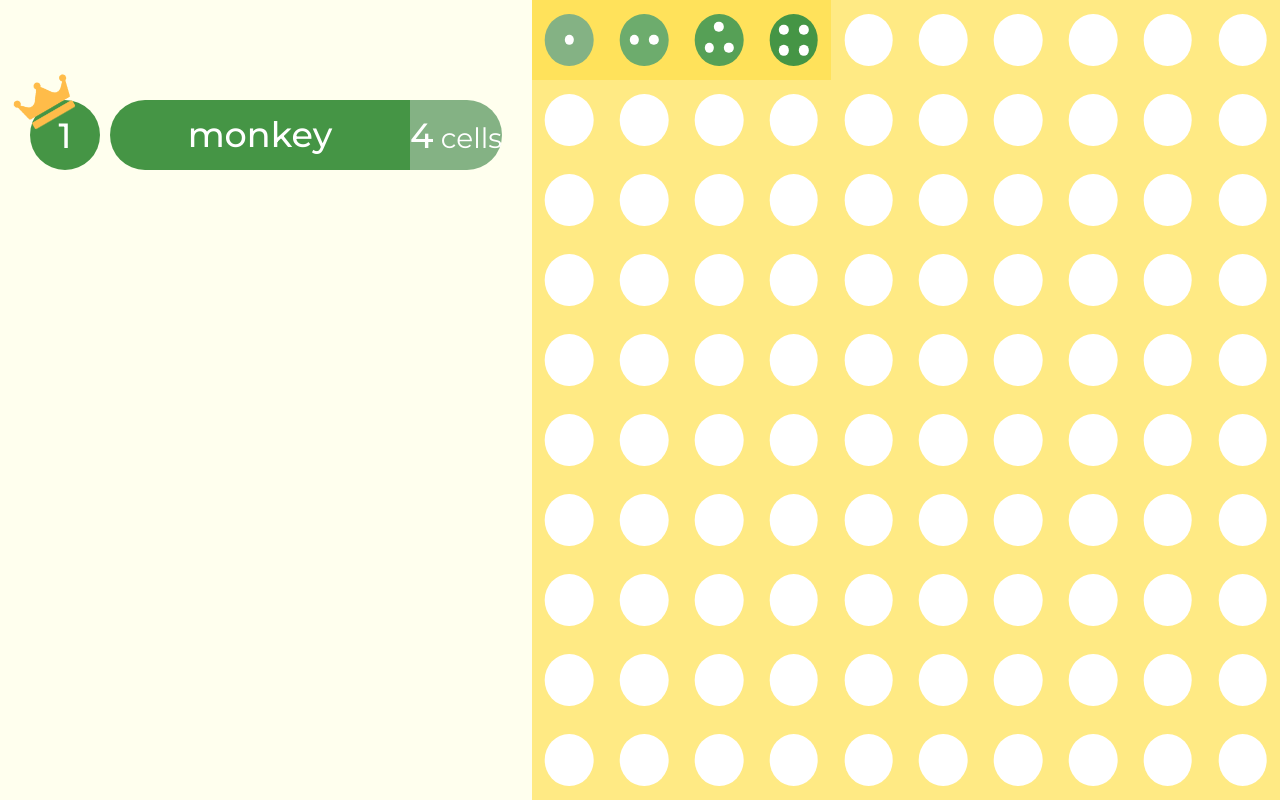
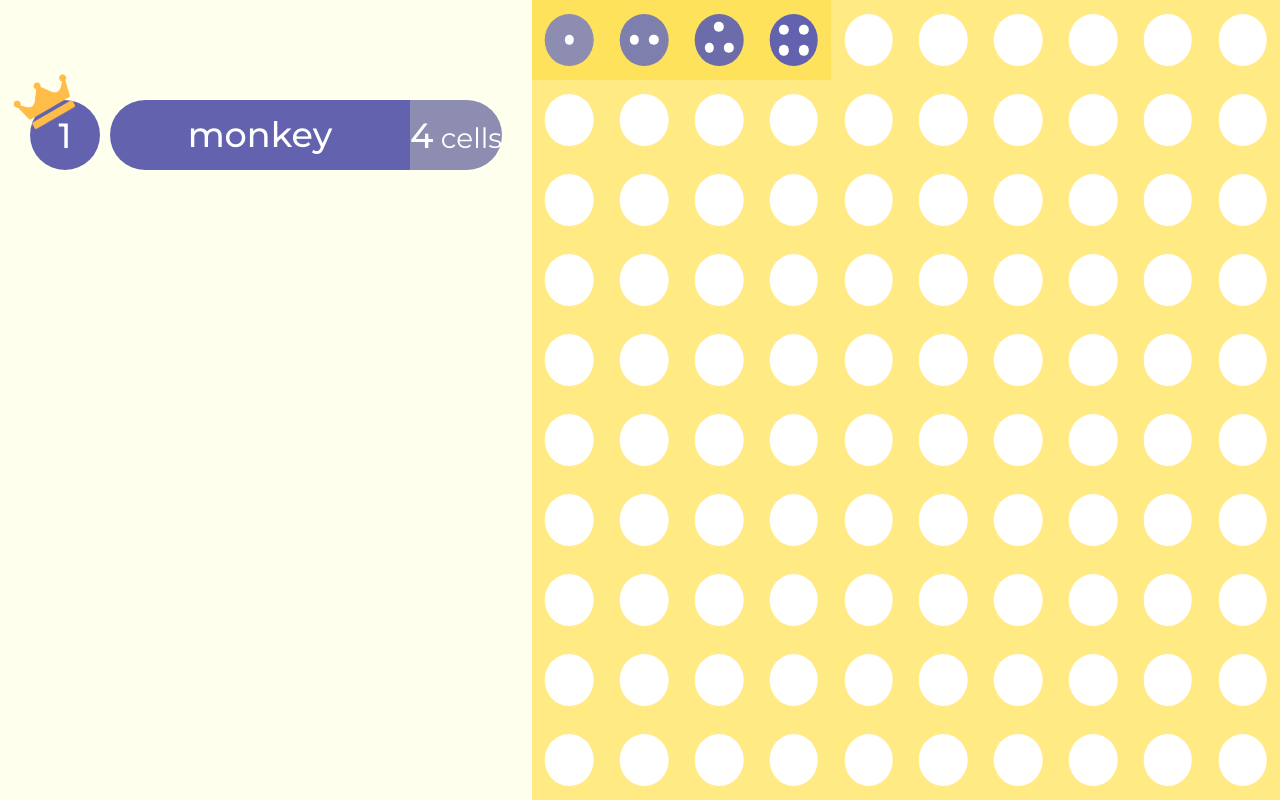
Before and after one commit to DragMonSTR/dots-game, a Vue app: page / in a window 1280 px wide. Built offline with nearby package versions, Linux system fonts and the light colour scheme.

Commit message:
Update colorData.js
more colors support

```diff
--- a/src/assets/gameLogic/colorData.js
+++ b/src/assets/gameLogic/colorData.js
@@ -2,10 +2,8 @@ export default {
   emptyCell: "#fff",
   playersColors: [
     ["#84b284", "#6dac6d", "#56a056", "#459545"],
-    ["#84b284", "#6dac6d", "#56a056", "#459545"],
-    ["#84b284", "#6dac6d", "#56a056", "#459545"],
-    ["#84b284", "#6dac6d", "#56a056", "#459545"],
-    //["#55a", "#55a", "#55a", "#55a", "#55a"],
-    //["#a55", "#a55", "#a55", "#a55", "#a55",],
+    ["#b38a8a", "#a87878", "#ac6a6a", "#ae6060"],
+    ["#8d8db1", "#7f7fad", "#6c6caa", "#6262ae"],
+    ["#8ba7b2", "#769dad", "#5e92a8", "#4c8aa4"],
   ]
 }
```
